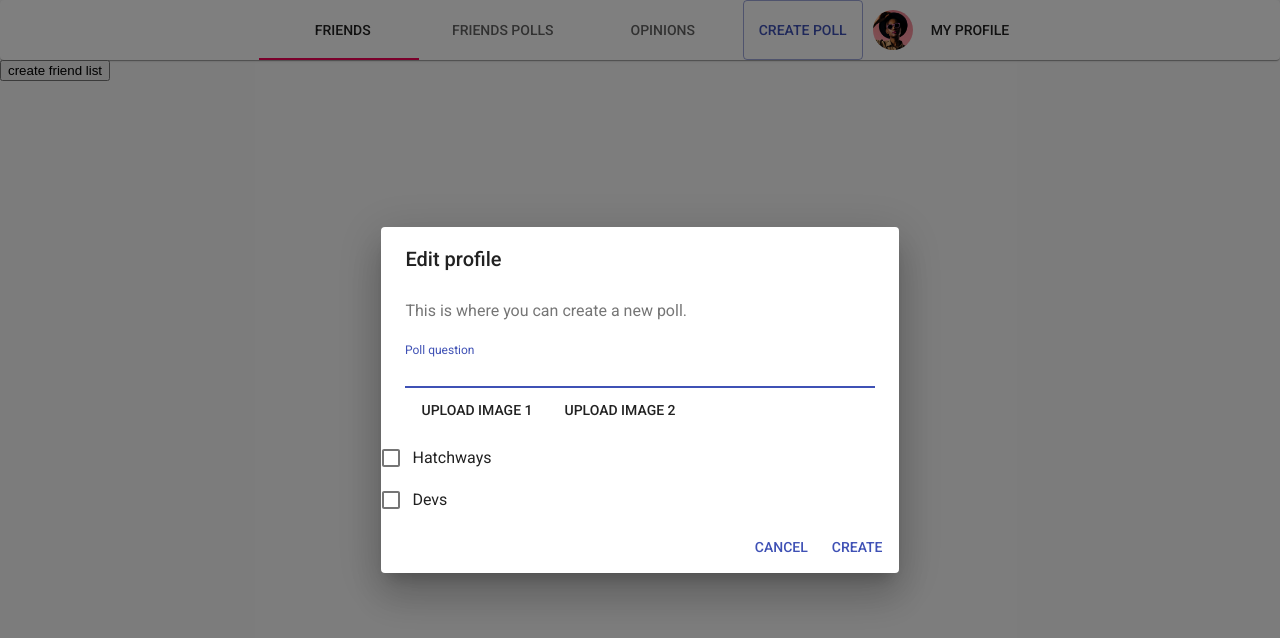
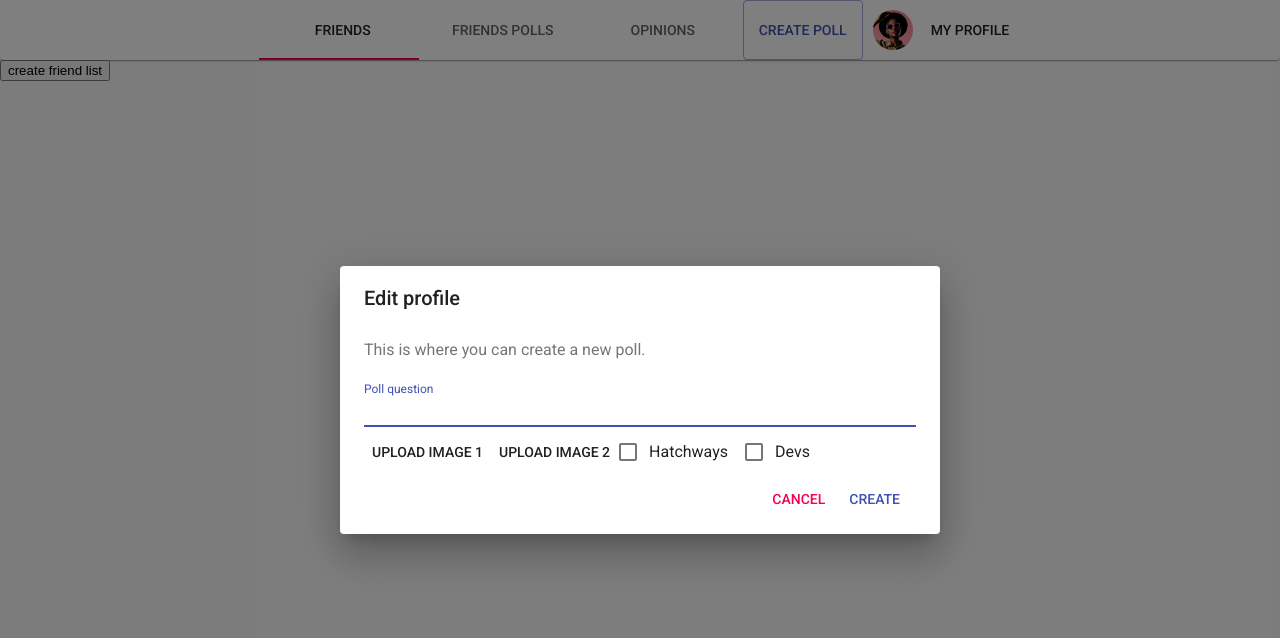
Before and after one commit to hatchways/team-pretzel, a React (Create React App) app in the folder client/: page /dashboard in a window 1280 px wide. Both pictures are taken after a click on the button "CREATE POLL". Shown: the top 638 px of the page. Built offline with nearby package versions, Linux system fonts and the light colour scheme.

Commit message:
hooked new poll data to backend; refactored

```diff
--- a/client/src/pages/presentational/PollDialog.jsx
+++ b/client/src/pages/presentational/PollDialog.jsx
@@ -1,4 +1,6 @@
 import React from "react";
+import axios from "axios";
+import { Formik } from "formik";
 import {
   Dialog,
   DialogActions,
@@ -27,8 +29,14 @@ const PollDialog = () => {
     checkedG: false
   });
 
-  const handleChange = name => event => {
+  const handleCheckboxChange = name => event => {
     setState({ ...state, [name]: event.target.checked });
+  };
+
+  const loadImage = (event, id) => {
+    const output = document.getElementById(`${id}`);
+    output.src = URL.createObjectURL(event.target.files[0]);
+    URL.revokeObjectURL(output);
   };
 
   return (
@@ -46,43 +54,86 @@ const PollDialog = () => {
           <DialogContentText>
             This is where you can create a new poll.
           </DialogContentText>
+
+          <Formik
+            initialValues={{
+              question: "",
+              images: [],
+              createdBy: "5dc977146ba44931d80e537f",
+              friendList: "5dc97a566ba44931d80e5383"
+            }}
+            validateOnChange={false}
+            onSubmit={async ({ question, images, friendList, createdBy }) => {
+              let formData = new FormData();
+              formData.append("question", question);
+              images.map(image => formData.append("images", image));
+              formData.append("createdBy", createdBy);
+              await axios.post("/api/v1/polls/new-poll", formData);
+            }}
+          >
+            {({
+              errors,
+              handleSubmit,
+              handleChange,
+              values,
+              setFieldValue
+            }) => {
+              return (
+                <form onSubmit={handleSubmit}>
                   <TextField
+                    value={values.question}
+                    onChange={handleChange}
+                    name="question"
                     autoFocus
                     margin="dense"
-            id="name"
                     label="Poll question"
-            type="email"
+                    type="text"
                     fullWidth
                   />
                   <input
+                    onChange={event => {
+                      setFieldValue("images", [
+                        ...values.images,
+                        event.currentTarget.files[0]
+                      ]);
+                      loadImage(event, "output1");
+                    }}
+                    name="`images`"
                     accept="image/*"
                     style={{ display: "none" }}
-            id="file-upload-button"
+                    id="upload-button-1"
                     multiple
                     type="file"
                   />
+                  <img id="output1" />
                   <input
+                    onChange={event => {
+                      setFieldValue("images", [
+                        ...values.images,
+                        event.currentTarget.files[0]
+                      ]);
+                      loadImage(event, "output2");
+                    }}
+                    name="images"
                     accept="image/*"
                     style={{ display: "none" }}
-            id="file-upload-button"
+                    id="upload-button-2"
                     multiple
                     type="file"
                   />
-          <label htmlFor="file-upload-button">
-            <Button variant="raised" component="span">
-              Upload image 1
-            </Button>
-            <Button variant="raised" component="span">
-              Upload image 2
-            </Button>
+                  <img id="output2" />
+                  <label htmlFor="upload-button-1">
+                    <Button component="span">Upload image 1</Button>
                   </label>
-        </DialogContent>
+                  <label htmlFor="upload-button-2">
+                    <Button component="span">Upload image 2</Button>
+                  </label>
 
                   <FormControlLabel
                     control={
                       <Checkbox
                         checked={state.checkedA}
-              onChange={handleChange("checkedA")}
+                        onChange={handleCheckboxChange("checkedA")}
                         value="checkedA"
                         color="primary"
                       />
@@ -93,7 +144,7 @@ const PollDialog = () => {
                     control={
                       <Checkbox
                         checked={state.checkedB}
-              onChange={handleChange("checkedB")}
+                        onChange={handleCheckboxChange("checkedB")}
                         value="checkedB"
                         color="primary"
                       />
@@ -102,13 +153,18 @@ const PollDialog = () => {
                   />
 
                   <DialogActions>
-          <Button onClick={handleClose} color="primary">
+                    <Button onClick={handleClose} color="secondary">
                       Cancel
                     </Button>
-          <Button onClick={handleClose} color="primary">
+                    <Button type="submit" onClick={handleClose} color="primary">
                       Create
                     </Button>
                   </DialogActions>
+                </form>
+              );
+            }}
+          </Formik>
+        </DialogContent>
       </Dialog>
     </React.Fragment>
   );
--- a/client/src/pages/presentational/ProfileDialog.jsx
+++ b/client/src/pages/presentational/ProfileDialog.jsx
@@ -55,8 +55,7 @@ const ProfileDialog = () => {
           <Formik
             initialValues={{ name: "", avatar: null }}
             validateOnChange={false}
-            onSubmit={async ({ name, avatar }, { setSubmitting }) => {
-              const updatedUser = { name, avatar };
+            onSubmit={async ({ name, avatar }) => {
               let formData = new FormData();
               formData.append("name", name);
               formData.append("avatar", avatar);
```
Lines whose indentation alone changed are shown as unchanged.
